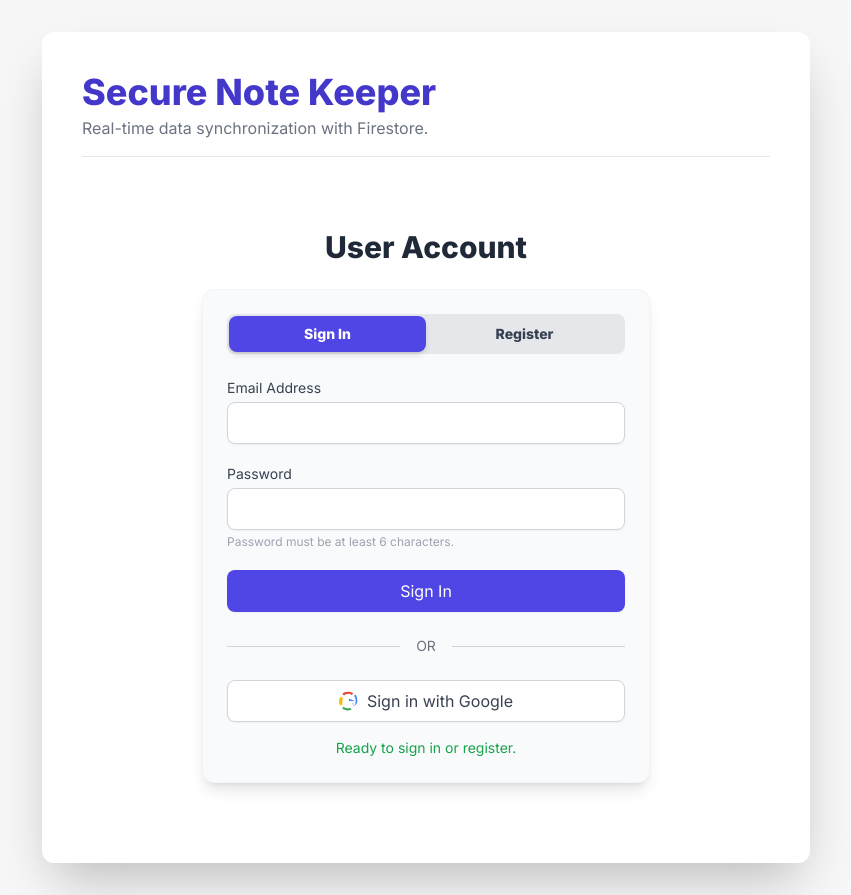
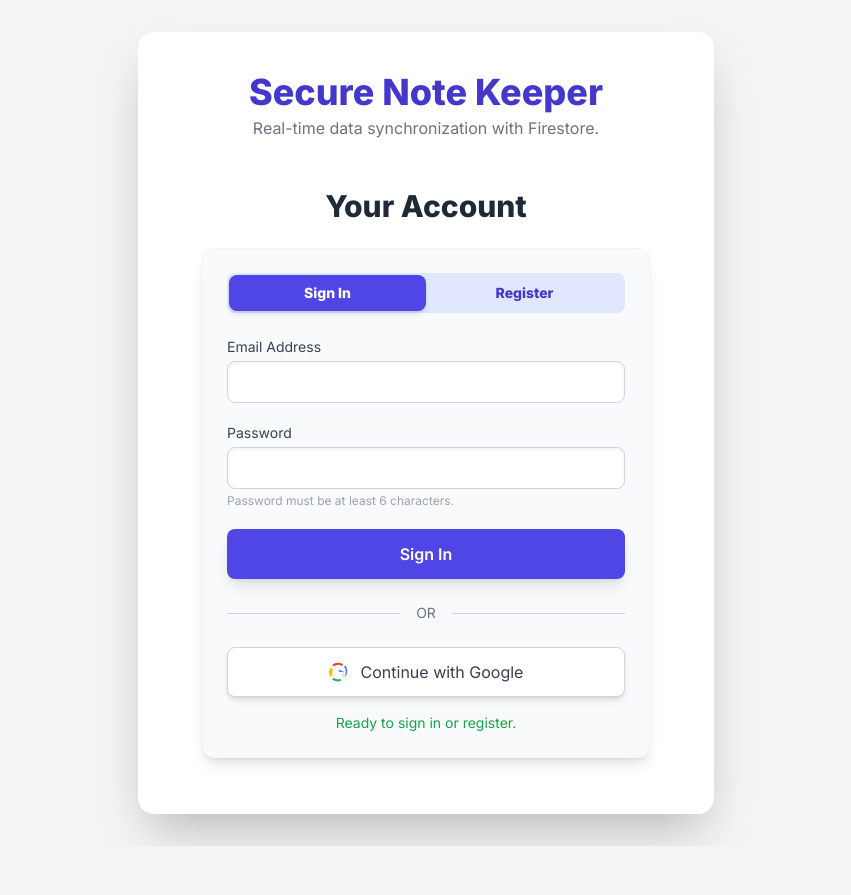
Before and after one commit to roiebh/price-tag, a plain HTML site: page register.html in a window 1280 px wide. Shown: the whole page, without its empty margins (214-1065 px from the left). After the commit the page ends 846 px from the top, so only its background shows below. Drawn offline with nearby package versions, Linux system fonts and the light colour scheme; no server answers.

Commit message:
Update register.html

```diff
--- a/register.html
+++ b/register.html
@@ -11,7 +11,7 @@
         @import url('https://fonts.googleapis.com/css2?family=Inter:wght@400;600;800&display=swap');
         body {
             font-family: 'Inter', sans-serif;
-            background-color: #f7f7f7;
+            background-color: #f3f4f6; /* Lighter background */
             min-height: 100vh;
         }
         .note-card {
@@ -23,24 +23,25 @@
         }
     </style>
 </head>
-<body class="p-4 md:p-8">
+<body class="p-4 md:p-8 flex justify-center items-center">
 
-    <div id="app" class="max-w-3xl mx-auto bg-white p-6 md:p-10 rounded-xl shadow-2xl">
-        <header class="mb-8 border-b pb-4">
+    <div id="app" class="max-w-xl w-full bg-white p-6 md:p-10 rounded-2xl shadow-2xl">
+        <header class="mb-8 text-center">
             <h1 class="text-4xl font-extrabold text-indigo-700">Secure Note Keeper</h1>
             <p class="text-gray-500 mt-1">Real-time data synchronization with Firestore.</p>
         </header>
 
-        <!-- Authentication Container (NOW SHOWN BY DEFAULT) -->
-        <div id="auth-container" class="max-w-md mx-auto py-10">
-            <h2 class="text-3xl font-bold text-gray-800 mb-6 text-center">User Account</h2>
+        <!-- Authentication Container (REIMAGINED UI - Now Default and Visible) -->
+        <div id="auth-container" class="max-w-md mx-auto py-4">
+            <h2 class="text-3xl font-bold text-gray-800 mb-6 text-center">Your Account</h2>
 
             <div class="p-6 bg-gray-50 rounded-xl shadow-lg border border-gray-100">
-                <div id="auth-mode-toggle" class="flex mb-6 rounded-lg bg-gray-200 p-0.5">
+                <!-- UI: Simplified Switch Bar -->
+                <div id="auth-mode-toggle" class="flex mb-6 rounded-lg bg-indigo-100 p-0.5">
                     <button data-mode="login" class="flex-1 py-2 text-sm font-bold rounded-lg bg-indigo-600 text-white shadow-md transition duration-200">
                         Sign In
                     </button>
-                    <button data-mode="register" class="flex-1 py-2 text-sm font-bold rounded-lg text-gray-700 hover:bg-white transition duration-200">
+                    <button data-mode="register" class="flex-1 py-2 text-sm font-bold rounded-lg text-indigo-700 hover:bg-white transition duration-200">
                         Register
                     </button>
                 </div>
@@ -48,15 +49,15 @@
                 <form id="auth-form" class="space-y-5">
                     <div>
                         <label for="auth-email" class="block text-sm font-medium text-gray-700">Email Address</label>
-                        <input type="email" id="auth-email" required class="mt-1 block w-full px-3 py-2 border border-gray-300 rounded-lg shadow-sm focus:outline-none focus:ring-indigo-500 focus:border-indigo-500" disabled>
+                        <input type="email" id="auth-email" required class="mt-1 block w-full px-4 py-2 border border-gray-300 rounded-lg shadow-inner focus:outline-none focus:ring-2 focus:ring-indigo-500 focus:border-indigo-500" disabled>
                     </div>
                     <div>
                         <label for="auth-password" class="block text-sm font-medium text-gray-700">Password</label>
-                        <input type="password" id="auth-password" required class="mt-1 block w-full px-3 py-2 border border-gray-300 rounded-lg shadow-sm focus:outline-none focus:ring-indigo-500 focus:border-indigo-500" disabled>
+                        <input type="password" id="auth-password" required class="mt-1 block w-full px-4 py-2 border border-gray-300 rounded-lg shadow-inner focus:outline-none focus:ring-2 focus:ring-indigo-500 focus:border-indigo-500" disabled>
                         <p class="text-xs text-gray-400 mt-1">Password must be at least 6 characters.</p>
                     </div>
 
-                    <button type="submit" id="auth-submit-btn" class="w-full py-2 px-4 border border-transparent rounded-lg shadow-sm text-base font-medium text-white bg-indigo-400 cursor-not-allowed" disabled>
+                    <button type="submit" id="auth-submit-btn" class="w-full py-3 px-4 border border-transparent rounded-lg shadow-lg text-base font-semibold text-white bg-indigo-400 cursor-not-allowed transform hover:scale-[1.01] transition duration-200" disabled>
                         Sign In
                     </button>
                     <p id="auth-error-message" class="text-red-500 text-sm text-center hidden"></p>
@@ -69,16 +70,16 @@
                     <div class="flex-grow border-t border-gray-300"></div>
                 </div>
 
-                <!-- Google Sign-In Button -->
-                <button id="google-sign-in-btn" class="w-full flex items-center justify-center py-2 px-4 border border-gray-300 rounded-lg shadow-sm text-base font-medium text-gray-700 bg-gray-200 cursor-not-allowed" disabled>
+                <!-- UI: Cleaner Google Button -->
+                <button id="google-sign-in-btn" class="w-full flex items-center justify-center py-3 px-4 border border-gray-300 rounded-lg shadow-md text-base font-medium text-gray-700 bg-white cursor-not-allowed transform hover:bg-gray-50 transition duration-200" disabled>
                     <!-- Google SVG Icon -->
-                    <svg class="w-5 h-5 mr-2" viewBox="0 0 24 24" fill="currentColor" xmlns="http://www.w3.org/2000/svg">
+                    <svg class="w-5 h-5 mr-3" viewBox="0 0 24 24" fill="currentColor" xmlns="http://www.w3.org/2000/svg">
                         <path d="M12 9.38v2.62h6.15c-.25 1.4-1.12 2.62-2.33 3.4l2.04 1.6C19.82 17.65 22 14.88 22 12c0-2.88-.75-5.5-2.06-7.79l-2.3 1.83C19.16 6.55 20 9.17 20 12c0 2.21-.6 4.31-1.63 6.1l-2.06-1.6c.86-1.5 1.34-3.23 1.34-5.02z" fill="#4285F4"/>
                         <path d="M11 20.84c.83 0 1.63-.14 2.39-.41l2.06 1.6c-1.28.84-2.78 1.27-4.45 1.27-2.92 0-5.5-.96-7.33-2.58l2.25-1.77C6.55 20.2 8.76 20.84 11 20.84z" fill="#34A853"/>
                         <path d="M4 12c0-1.21.31-2.37.86-3.4l-2.25-1.77C.88 8.08 0 9.98 0 12c0 2.02.66 3.92 1.85 5.58l2.25-1.77C4.31 14.37 4 13.21 4 12z" fill="#FBBC05"/>
                         <path d="M11 3.16c1.64 0 3.13.56 4.32 1.55l1.79-1.79C15.5 1.47 13.78.84 11 .84c-2.76 0-5.26 1.05-7.14 2.8L6.11 5.37C7.4 4.07 9.1 3.16 11 3.16z" fill="#EA4335"/>
                     </svg>
-                    Sign in with Google
+                    Continue with Google
                 </button>
                 <p id="init-status-message" class="text-indigo-500 text-sm text-center mt-4">Initializing Firebase...</p>
             </div>
@@ -143,23 +144,10 @@
             measurementId: "G-BHRV11JC2N"
         };
 
-        // --- Configuration Logic ---
-        const appId = typeof __app_id !== 'undefined' ? __app_id : FALLBACK_FIREBASE_CONFIG.appId;
-
-        let firebaseConfig = FALLBACK_FIREBASE_CONFIG;
-        if (typeof __firebase_config !== 'undefined' && __firebase_config) {
-            try {
-                const envConfig = JSON.parse(__firebase_config);
-                // Only override the fallback if the environment config is a valid, non-empty object
-                if (envConfig && typeof envConfig === 'object' && Object.keys(envConfig).length > 0) {
-                    firebaseConfig = envConfig;
-                }
-            } catch (e) {
-                console.warn("Could not parse __firebase_config from environment. Using hardcoded fallback config.");
-            }
-        }
-
-        // Final sanity check before use
+        // --- Guaranteed Configuration Logic (Removed reliance on environment vars) ---
+        // This setup ensures firebaseConfig is always defined and valid.
+        const firebaseConfig = FALLBACK_FIREBASE_CONFIG;
+        const appId = FALLBACK_FIREBASE_CONFIG.appId;
         const IS_CONFIG_VALID = firebaseConfig && typeof firebaseConfig === 'object' && firebaseConfig.apiKey;
 
 
@@ -258,17 +246,18 @@
             const loginBtn = authModeToggleEl.querySelector('[data-mode="login"]');
             const registerBtn = authModeToggleEl.querySelector('[data-mode="register"]');
 
+            // UI Toggle Logic
             if (mode === 'login') {
                 loginBtn.classList.add('bg-indigo-600', 'text-white', 'shadow-md');
-                loginBtn.classList.remove('text-gray-700', 'hover:bg-white');
+                loginBtn.classList.remove('text-indigo-700', 'hover:bg-white');
                 registerBtn.classList.remove('bg-indigo-600', 'text-white', 'shadow-md');
-                registerBtn.classList.add('text-gray-700', 'hover:bg-white');
+                registerBtn.classList.add('text-indigo-700', 'hover:bg-white');
                 authSubmitBtn.textContent = 'Sign In';
             } else {
                 registerBtn.classList.add('bg-indigo-600', 'text-white', 'shadow-md');
-                registerBtn.classList.remove('text-gray-700', 'hover:bg-white');
+                registerBtn.classList.remove('text-indigo-700', 'hover:bg-white');
                 loginBtn.classList.remove('bg-indigo-600', 'text-white', 'shadow-md');
-                loginBtn.classList.add('text-gray-700', 'hover:bg-white');
+                loginBtn.classList.add('text-indigo-700', 'hover:bg-white');
                 authSubmitBtn.textContent = 'Register';
             }
             authErrorEl.classList.add('hidden'); // Clear error when switching mode
@@ -280,9 +269,9 @@
             setAuthButtonState(false); // Disable buttons immediately
             contentEl.classList.add('hidden');
 
-            // CRITICAL CHECK: If configuration is invalid, stop immediately.
+            // CRITICAL CHECK: Config is hardcoded, but we confirm the structure is valid
             if (!IS_CONFIG_VALID) {
-                displayAuthError("FATAL ERROR: Firebase configuration is missing or invalid. Please provide API Key and Project ID.");
+                displayAuthError("FATAL ERROR: Firebase configuration is missing or invalid. Please check the hardcoded config keys.");
                 authContainerEl.classList.remove('hidden');
                 return;
             }
@@ -291,9 +280,9 @@
                 // Set Firestore log level for debugging
                 setLogLevel('debug');
 
+                // Uses the guaranteed firebaseConfig constant
                 app = initializeApp(firebaseConfig);
 
-                // CRUCIAL FIX: Explicitly check if the app object is valid immediately after initialization
                 if (!app) {
                     throw new Error("initializeApp failed to return a valid app object.");
                 }
@@ -311,7 +300,7 @@
                 onAuthStateChanged(auth, async (user) => {
 
                     if (user) {
-                        // User is logged in (either via session persistence or new login)
+                        // User is logged in
                         userId = user.uid;
                         userIdDisplayEl.textContent = userId;
                         contentEl.classList.remove('hidden');
@@ -333,7 +322,7 @@
                 });
 
             } catch (error) {
-                displayAuthError(`Firebase Initialization Failed: ${error.message}. Check your API Key and Firebase project settings.`);
+                displayAuthError(`Firebase Initialization Failed: ${error.message}. Please verify your network and Firebase project setup.`);
                 authContainerEl.classList.remove('hidden'); // Ensure auth visible on error
                 // Keep buttons disabled if initialization failed
             }
```
